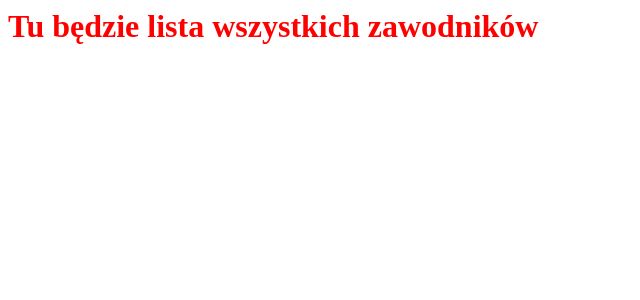
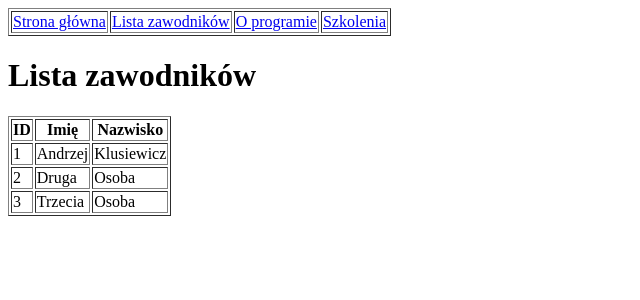
Before and after one commit to andrzejklusiewicz33/092023flask, a Flask app: page /show_players in a window 1280 px wide. Shown: the top 300 px of the page, without its empty margins (0-640 px from the left). Run offline with Flask 3, Linux system fonts and the light colour scheme.

Commit message:
omgwtfrotfl

```diff
--- a/app.py
+++ b/app.py
@@ -2,17 +2,35 @@ from flask import Flask,render_template
 
 app = Flask(__name__)
 
+class Player:
+    def __init__(self,id,fn,ln):
+        self.id=id
+        self.first_name=fn
+        self.last_name=ln
+    def __str__(self):
+        return str(self.__dict__)
+
+def get_players_all():
+    return [
+        Player(1,'Andrzej','Klusiewicz'),
+        Player(2,"Druga",'Osoba'),
+        Player(3, "Trzecia","Osoba")
+
+    ]
 
 @app.route('/')
 def index():  # put application's code here
-    return 'Hello World!'
+    return render_template("index.html")
 
 @app.route('/show_players')
 def show_players():
-    return "<h1><font color='red'><b>Tu będzie lista wszystkich zawodników</b></font></h1>"
+    # for p in get_players_all():
+    #     print(p)
+    return render_template("show_players.html",players=get_players_all())
 @app.route('/about')
 def about():
-    return render_template("about.html")
+    used_languages=['Python','HTML','CSS','JavaScript']
+    return render_template("about.html",first_name="Andrzej",last_name="Klusiewicz",langs=used_languages)
 
 
 if __name__ == '__main__':
--- /dev/null
+++ b/templates/menu.html
@@ -0,0 +1,8 @@
+<table border="1">
+    <tr>
+        <td><a href="/">Strona główna</a></td>
+        <td><a href="/show_players">Lista zawodników</a></td>
+        <td><a href="/about">O programie</a></td>
+        <td><a href="http://jsystems.pl">Szkolenia</a></td>
+    </tr>
+</table>
--- /dev/null
+++ b/templates/show_players.html
@@ -0,0 +1,17 @@
+<!DOCTYPE html>
+<html lang="en">
+<head>
+    <meta charset="UTF-8">
+    <title>Title</title>
+</head>
+<body>
+{% include 'menu.html' %}
+<h1>Lista zawodników</h1>
+<table border="1">
+    <tr><th>ID</th><th>Imię</th><th>Nazwisko</th></tr>
+    {% for p in players %}
+        <tr><td>{{ p.id }}</td><td>{{ p.first_name }}</td><td>{{ p.last_name }}</td></tr>
+    {% endfor %}
+</table>
+</body>
+</html>
```
Also changed, not shown: templates/about.html (+12 -1 lines), templates/index.html (added, +11 -0 lines).
